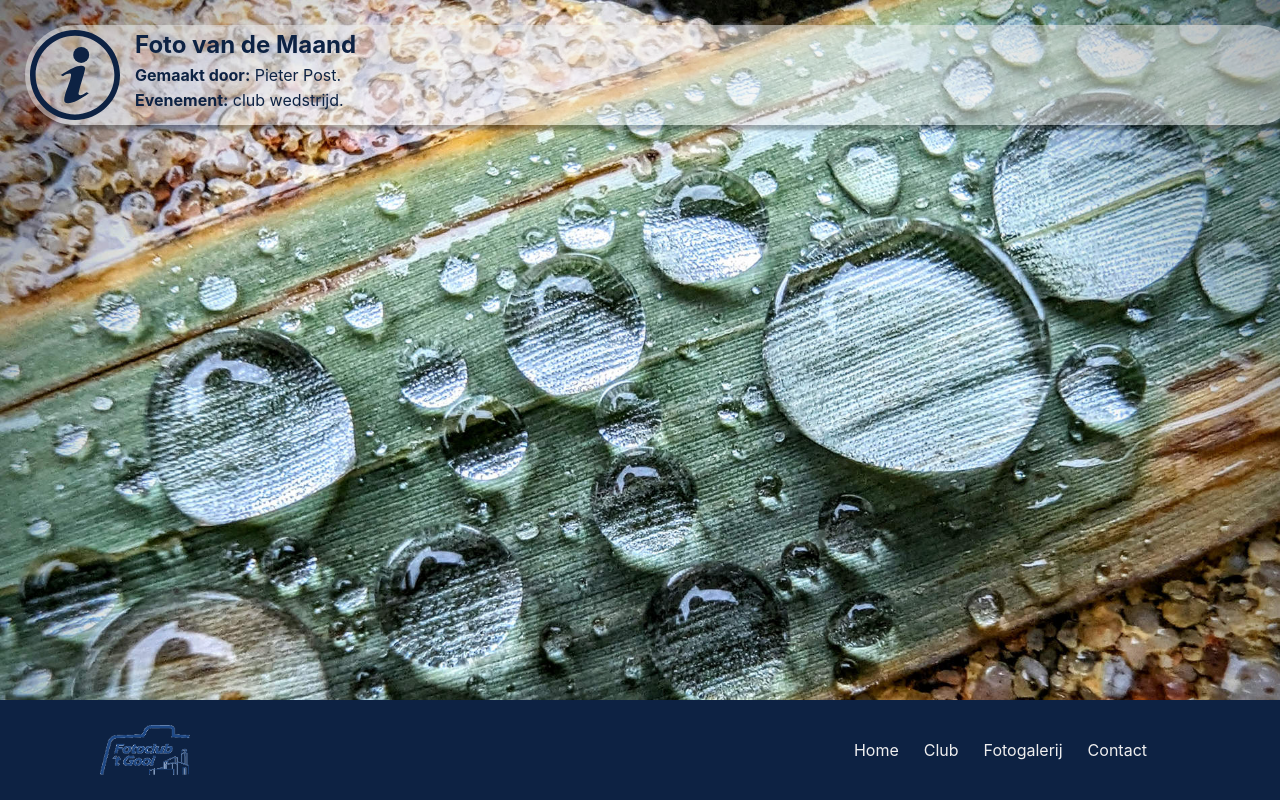
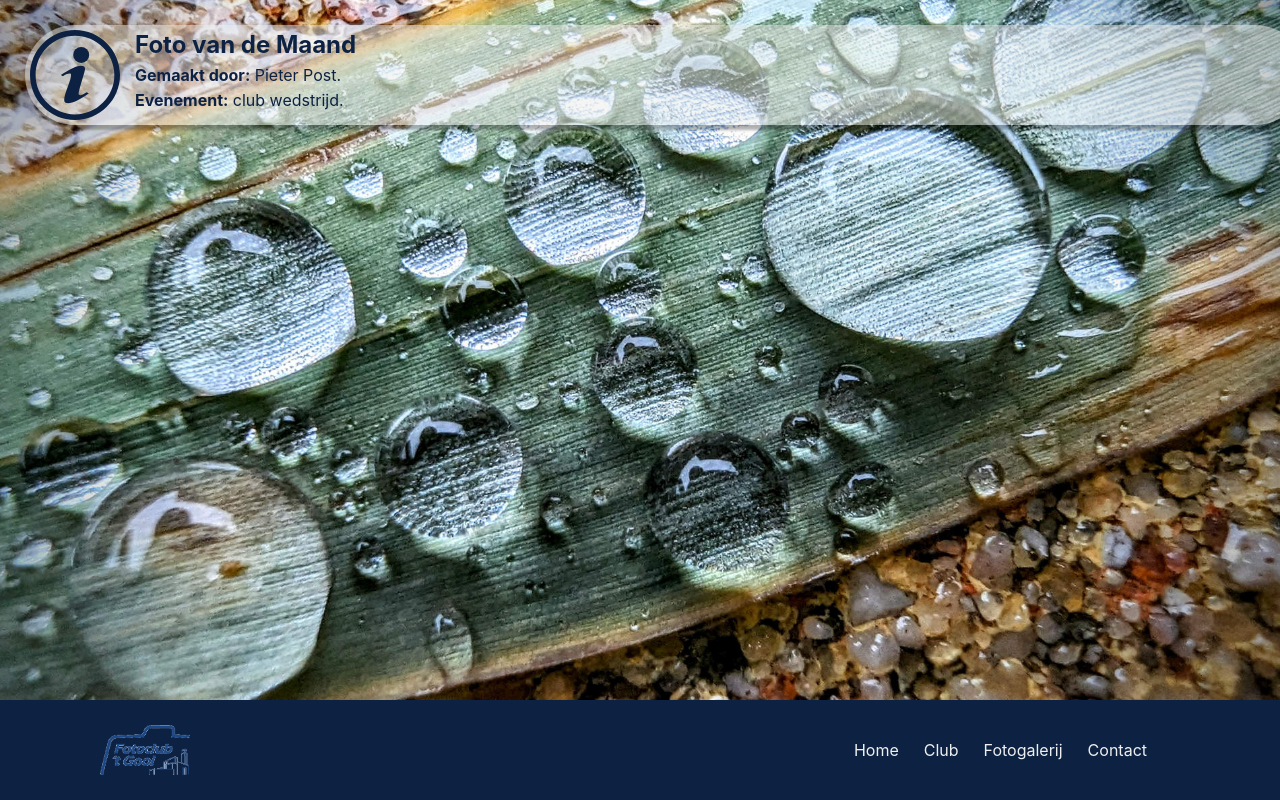
Before and after one commit to J-Segers/fctgooi, a React (Create React App) app: page / in a window 1280 px wide. Shown: the top 800 px of the page. Built offline with nearby package versions, Linux system fonts and the light colour scheme; the HTML template or start-up script is replaced by a standard one.

Commit message:
image container toegevoegd voor de hero

```diff
--- a/src/components/hero/Hero.css
+++ b/src/components/hero/Hero.css
@@ -1,11 +1,20 @@
 #hero {
     width: 100%;
     height: 40vh;
-    position: relative;
+    display: flex;
+    justify-content: center;
+    align-items: center;
     overflow: hidden;
 }
 
-#hero img {
+.hero-image-container {
+    width: 100%;
+    display: flex;
+    justify-content: center;
+    align-items: center;
+}
+
+.hero-image-container img {
     width: 100%;
 }
 
@@ -28,6 +37,7 @@
     transition: none;
     overflow: hidden;
     position: absolute;
+    top: 0;
     z-index: 10;
 }
 
@@ -71,12 +81,20 @@
     #hero {
         width: 100%;
         height: calc(100vh - 100px);
-        overflow: hidden;
     }
 
-    #hero img {
+    .hero-image-container {
+        width: 100%;
+        height: 100%;
+        display: flex;
+        justify-content: center;
+        align-items: center;
+        overflow: hidden;
         position: absolute;
-        top: 0;
+    }
+
+    .hero-image-container img {
+        width: 100%;
     }
 
     .maand-info {
@@ -94,12 +112,13 @@
         ". specs specs specs ."
         ". . . . .";
         border-radius: 50px;
-        position: relative;
+        position: absolute;
         top: 25px;
         left: 25px;
         box-shadow: 4px 5px 3px rgba(0, 0, 0, .3);
         padding: 0;
         gap: 0;
+        z-index: 10;
     }
 
     .maand-info img {
--- a/src/components/hero/Hero.tsx
+++ b/src/components/hero/Hero.tsx
@@ -29,7 +29,9 @@ function Hero() {
                    {`${maandFoto?.opmerking}`}
                 </div>
             </div>
-            <img src={maandFoto.foto} alt="" />
+            <div className='hero-image-container'>
+                <img src={maandFoto.foto} alt="" />
+            </div>
         </div>
     );
 }
```
